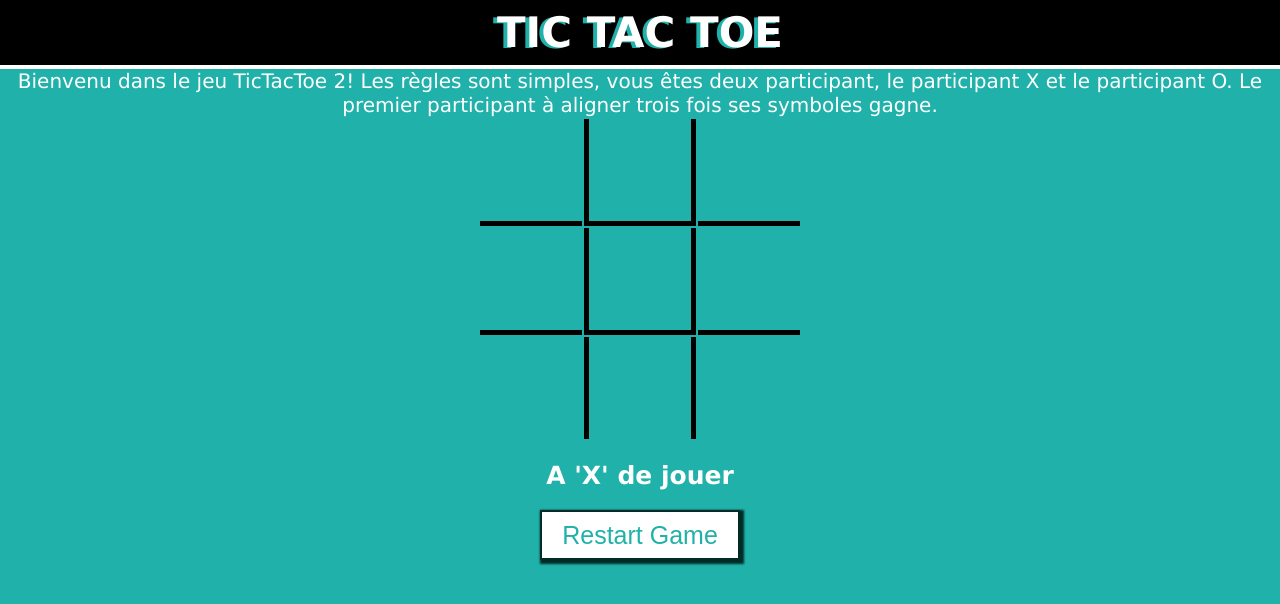
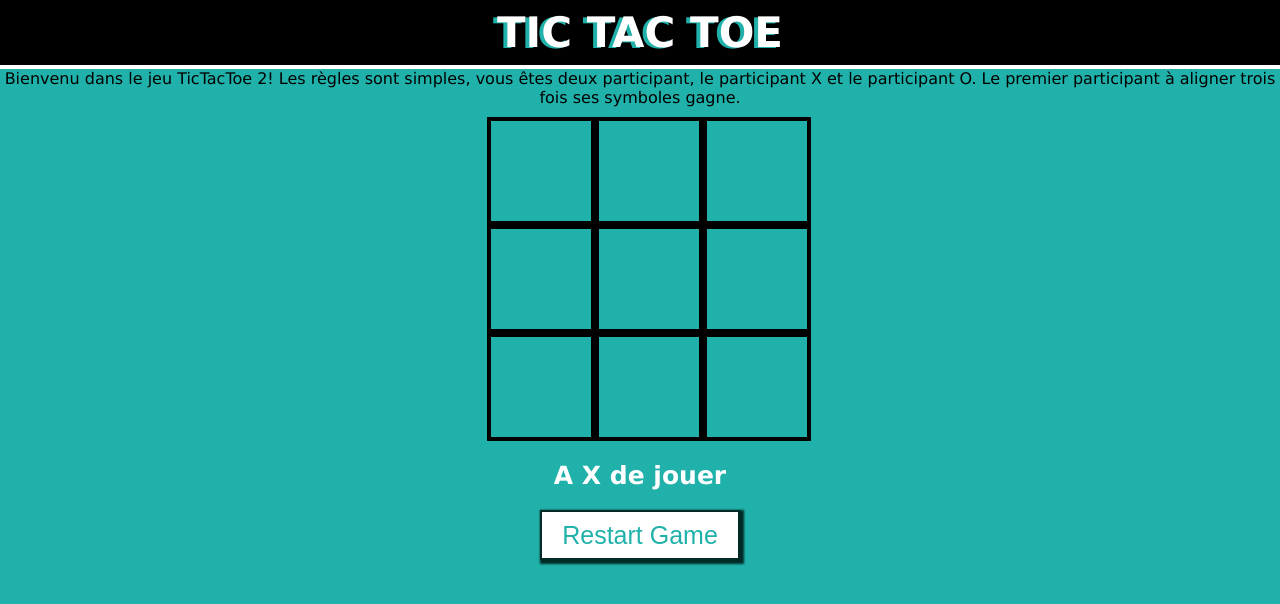
Before and after one commit to ZormistiZ/tictactoe2, a plain HTML site: page index.html in a window 1280 px wide. Both pictures are taken after a click on the button "Restart Game". Drawn offline with Linux system fonts and the light colour scheme.

Commit message:
mon seizieme commit

```diff
--- a/index.html
+++ b/index.html
@@ -15,29 +15,23 @@
     <header><center><h1>TiC Tac Toe</h1></center></header>
     <center><p>Bienvenu dans le jeu TicTacToe 2! Les règles sont simples, vous êtes deux participant, le participant X et le participant O. Le premier participant à aligner trois fois ses symboles gagne.</p></center>
 
-    <center><table>
-        <tr>
-            <td id="HG" class="horizontal"></td>
-            <td class="vertical horizontal"></td>
-            <td class="horizontal"></td>
-        </tr>
+    </div>
 
-        <tr>
-            <td class="horizontal"></td>
-            <td class="vertical horizontal"></td>
-            <td class="horizontal"></td>
-        </tr>
-
-        <tr>
-            <td></td>
-            <td class="vertical"></td>
-            <td></td>
-        </tr>
-    </table></center>
-
-    <center><h2 class="status"></h2></center>
-
-    <center><button class="restart">Restart Game</button></center>
+    <section>
+        <div class="game--container">
+            <div data-cell-index="0" class="cell"></div>
+            <div data-cell-index="1" class="cell"></div>
+            <div data-cell-index="2" class="cell"></div>
+            <div data-cell-index="3" class="cell"></div>
+            <div data-cell-index="4" class="cell"></div>
+            <div data-cell-index="5" class="cell"></div>
+            <div data-cell-index="6" class="cell"></div>
+            <div data-cell-index="7" class="cell"></div>
+            <div data-cell-index="8" class="cell"></div>
+        </div>
+        <center><h2 class="game--status"></h2></center>
+        <center><button class="game--restart">Restart Game</button></center>
+    </section>
 
     <script src="scriptjava.js"></script>
     </div>
--- a/scriptjava.js
+++ b/scriptjava.js
@@ -1,19 +1,12 @@
-console.log("DEBUT scriptjava.js");
-
-let td = document.getElementById("HG")
-console.log(td);
-console.log("FIN scriptjava.js");
-
-
-const statusDisplay = document.querySelector('.status');
+const statusDisplay = document.querySelector('.game--status');
 
 let gameActive = true;
 let currentPlayer = "X";
 let gameState = ["", "", "", "", "", "", "", "", ""];
 
-const winningMessage = () => `Le joueur ${currentPlayer} a gagner!`;
+const winningMessage = () => `Joueur ${currentPlayer} à gagner!`;
 const drawMessage = () => `Le jeu ce termine en égalité!`;
-const currentPlayerTurn = () => `A '${currentPlayer}' de jouer`;
+const currentPlayerTurn = () => `A ${currentPlayer} de jouer`;
 
 statusDisplay.innerHTML = currentPlayerTurn();
 
@@ -27,3 +20,69 @@ const winningConditions = [
     [0, 4, 8],
     [2, 4, 6]
 ];
+
+function handleCellPlayed(clickedCell, clickedCellIndex) {
+    gameState[clickedCellIndex] = currentPlayer;
+    clickedCell.innerHTML = currentPlayer;
+}
+
+function handlePlayerChange() {
+    currentPlayer = currentPlayer === "X" ? "O" : "X";
+    statusDisplay.innerHTML = currentPlayerTurn();
+}
+
+function handleResultValidation() {
+    let roundWon = false;
+    for (let i = 0; i <= 7; i++) {
+        const winCondition = winningConditions[i];
+        let a = gameState[winCondition[0]];
+        let b = gameState[winCondition[1]];
+        let c = gameState[winCondition[2]];
+        if (a === '' || b === '' || c === '') {
+            continue;
+        }
+        if (a === b && b === c) {
+            roundWon = true;
+            break
+        }
+    }
+
+    if (roundWon) {
+        statusDisplay.innerHTML = winningMessage();
+        gameActive = false;
+        return;
+    }
+
+    let roundDraw = !gameState.includes("");
+    if (roundDraw) {
+        statusDisplay.innerHTML = drawMessage();
+        gameActive = false;
+        return;
+    }
+
+    handlePlayerChange();
+}
+
+function handleCellClick(clickedCellEvent) {
+    const clickedCell = clickedCellEvent.target;
+    const clickedCellIndex = parseInt(clickedCell.getAttribute('data-cell-index'));
+
+    if (gameState[clickedCellIndex] !== "" || !gameActive) {
+        return;
+    }
+
+    handleCellPlayed(clickedCell, clickedCellIndex);
+    handleResultValidation();
+}
+
+function handleRestartGame() {
+    gameActive = true;
+    currentPlayer = "X";
+    gameState = ["", "", "", "", "", "", "", "", ""];
+    statusDisplay.innerHTML = currentPlayerTurn();
+    document.querySelectorAll('.cell').forEach(cell => cell.innerHTML = "");
+}
+
+
+document.querySelectorAll('.cell').forEach(cell => cell.addEventListener('click', handleCellClick));
+document.querySelector('.game--restart').addEventListener('click', handleRestartGame);
--- a/style.css
+++ b/style.css
@@ -34,38 +34,36 @@ td {
     height: 100px;
 }
 
-.vertical {
-    border-left: 5px solid black;
-    border-right: 5px solid black;
+.game--container {
+    display: grid;
+    grid-template-columns: repeat(3, auto);
+    width: 306px;
+    margin: 10px auto;
+    color: black;
 }
-
+}
 .bdy{
     font-size: 20px;
     color: white;
 }
 
-.tab {
+.cell {
     font-family: "Permanent Marker", cursive;
     width: 100px;
     height: 100px;
-    box-shadow: 2px 2px 2px 2px #ecd7ba;
-    border: 2px solid #ecd7ba;
+    border: 4px solid #000000;
     cursor: pointer;
     line-height: 100px;
     font-size: 60px;
 }
 
-.horizontal {
-    border-bottom: 5px solid black;
-}
-
-.status {
+.game--status {
     font-size: 25px;
     color: white;
     margin: 20px auto;
 }
 
-.restart {
+.game--restart {
     background-color: white;
     width: 200px;
     height: 50px;
```
